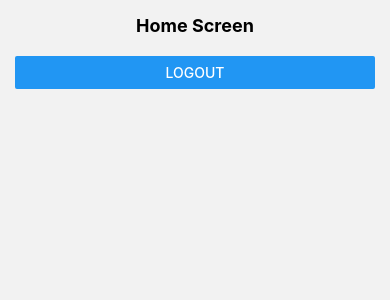
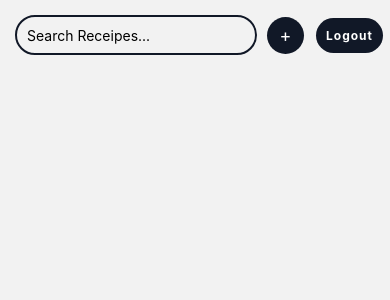
Before and after one commit to nansmatty/React-Native-Receipe-App, a React Native app: screen /Home in a window 390 px wide. Shown: the top 300 px of the page. Built offline with nearby package versions, Linux system fonts and the light colour scheme.

Commit message:
Basic Structure of Receipe Context Complete

```diff
--- a/App.tsx
+++ b/App.tsx
@@ -1,13 +1,16 @@
 import {NavigationContainer} from '@react-navigation/native';
 import RootNavigation from './src/navigation/RootNavigation';
 import {AuthProvider} from './src/context/AuthContext';
+import {ReceipeProvider} from './src/context/ReceipeContext';
 
 function App(): React.JSX.Element {
   return (
     <AuthProvider>
-      <NavigationContainer>
-        <RootNavigation />
-      </NavigationContainer>
+      <ReceipeProvider>
+        <NavigationContainer>
+          <RootNavigation />
+        </NavigationContainer>
+      </ReceipeProvider>
     </AuthProvider>
   );
 }
--- /dev/null
+++ b/src/components/CreateReceipeForm.tsx
@@ -0,0 +1,145 @@
+import {
+  Alert,
+  StyleSheet,
+  Text,
+  TextInput,
+  TouchableOpacity,
+  View,
+} from 'react-native';
+import React, {useState} from 'react';
+import {Picker} from '@react-native-picker/picker';
+import {Receipe} from '../context/ReceipeContext';
+
+interface CreateReceipeFormProps {
+  onSubmit: (
+    receipe: Omit<Receipe, '_id' | 'createdBy' | 'createdAt'>,
+  ) => Promise<void>;
+  onCancel: () => void;
+}
+
+const CreateReceipeForm: React.FC<CreateReceipeFormProps> = ({
+  onCancel,
+  onSubmit,
+}) => {
+  const [title, setTitle] = useState('');
+  const [description, setDescription] = useState('');
+  const [difficulty, setDifficulty] = useState<'Easy' | 'Medium' | 'Hard'>(
+    'Easy',
+  );
+
+  const resetState = () => {
+    setTitle('');
+    setDescription('');
+    setDifficulty('Easy');
+  };
+
+  const handleCreateReceipe = async () => {
+    if (title && description) {
+      onSubmit({title, description, difficulty});
+      resetState();
+    } else {
+      Alert.alert(
+        'Invalid input',
+        'Receipe create failed. Please fill all the fields',
+      );
+    }
+  };
+
+  return (
+    <View style={styles.container}>
+      <Text style={[styles.textStyle, {fontSize: 20, marginBottom: 15}]}>
+        Create Receipe Form
+      </Text>
+      <TextInput
+        style={styles.inputBox}
+        placeholder="Receipe Title"
+        value={title}
+        onChangeText={setTitle}
+      />
+      <TextInput
+        style={[styles.inputBox, styles.textArea]}
+        placeholder="Receipe Description"
+        value={description}
+        onChangeText={itemValue =>
+          setDescription(itemValue as 'Easy' | 'Medium' | 'Hard')
+        }
+      />
+      <View style={styles.pickerContainer}>
+        <Text style={[styles.textStyle, {marginRight: 20, fontSize: 14}]}>
+          Difficulty
+        </Text>
+        <Picker
+          style={styles.picker}
+          selectedValue={difficulty}
+          onValueChange={setDifficulty}>
+          <Picker.Item label="Easy" value="Easy" />
+          <Picker.Item label="Medium" value="Medium" />
+          <Picker.Item label="Hard" value="Hard" />
+        </Picker>
+      </View>
+      <View style={styles.btnContainer}>
+        <TouchableOpacity style={[styles.btn]} onPress={handleCreateReceipe}>
+          <Text style={[styles.textStyle, {color: '#fff', fontSize: 12}]}>
+            Create Receipe
+          </Text>
+        </TouchableOpacity>
+        <TouchableOpacity
+          style={[styles.btn, {backgroundColor: '#9f1239'}]}
+          onPress={onCancel}>
+          <Text style={[styles.textStyle, {color: '#fff', fontSize: 12}]}>
+            Cancel
+          </Text>
+        </TouchableOpacity>
+      </View>
+    </View>
+  );
+};
+
+const styles = StyleSheet.create({
+  container: {
+    flex: 1,
+    padding: 15,
+    backgroundColor: '#fff',
+  },
+  textStyle: {
+    fontWeight: 'bold',
+    letterSpacing: 1,
+  },
+  textArea: {
+    height: 100,
+    textAlignVertical: 'top',
+  },
+
+  inputBox: {
+    width: '100%',
+    height: 50,
+    padding: 15,
+    marginVertical: 10,
+    borderWidth: 1,
+    borderColor: '#ccc',
+    borderRadius: 10,
+    backgroundColor: '#f1f1f1',
+  },
+  pickerContainer: {
+    flexDirection: 'row',
+    alignItems: 'center',
+    marginBottom: 10,
+  },
+  picker: {
+    flex: 1,
+    height: 70,
+  },
+  btnContainer: {
+    flexDirection: 'row',
+    gap: 10,
+  },
+  btn: {
+    padding: 15,
+    marginVertical: 10,
+    backgroundColor: '#111827',
+    alignItems: 'center',
+    borderRadius: 10,
+  },
+});
+
+export default CreateReceipeForm;
--- a/src/context/AuthContext.tsx
+++ b/src/context/AuthContext.tsx
@@ -1,6 +1,7 @@
 import AsyncStorage from '@react-native-async-storage/async-storage';
 import axios from 'axios';
 import {createContext, ReactNode, useEffect, useState} from 'react';
+import {ActivityIndicator} from 'react-native';
 
 const API_URL = 'http://10.0.2.2:4000';
 
@@ -100,6 +101,7 @@ export const AuthProvider: React.FC<{children: ReactNode}> = ({children}) => {
 
   const signOut = async (): Promise<void> => {
     try {
+      await axios.post(`${API_URL}/api/v1/auth/logout`);
       await AsyncStorage.removeItem('token');
       setToken(null);
       await AsyncStorage.removeItem('userId');
@@ -109,6 +111,8 @@ export const AuthProvider: React.FC<{children: ReactNode}> = ({children}) => {
       console.error('Error Details', error);
     }
   };
+
+  if (isLoading) return <ActivityIndicator size={'small'} color={'#111827'} />;
 
   return (
     <AuthContext.Provider
--- /dev/null
+++ b/src/context/ReceipeContext.tsx
@@ -0,0 +1,56 @@
+import axios from 'axios';
+import {createContext, ReactNode, useState} from 'react';
+
+const API_URL = 'http://10.0.2.2:4000';
+
+export interface Receipe {
+  _id: string;
+  title: string;
+  description: string;
+  difficulty: 'Easy' | 'Medium' | 'Hard';
+  createdBy: string;
+  createdAt: string;
+}
+
+interface ReceipeContextData {
+  receipes: Receipe[];
+  createReceipe: (
+    receipe: Omit<Receipe, '_id' | 'createdBy' | 'createdAt'>,
+  ) => Promise<void>;
+  // getReceipes: () => Promise<void>;
+  // updateReceipe: (receipe: Receipe) => Promise<void>;
+  // deleteReceipe: (receipeId: string) => Promise<void>;
+  // isLoading: boolean;
+}
+
+export const ReceipeContext = createContext<ReceipeContextData>(
+  {} as ReceipeContextData,
+);
+
+export const ReceipeProvider: React.FC<{children: ReactNode}> = ({
+  children,
+}) => {
+  const [receipes, setReceipes] = useState<Receipe[]>([]);
+
+  const createReceipe = async (
+    receipe: Omit<Receipe, '_id' | 'createdBy' | 'createdAt'>,
+  ) => {
+    // try {
+    //   const response = await axios.post(`${API_URL}/api/v1/receipes`, receipe, {
+    //     headers: {
+    //       Authorization: `Bearer ${token}`,
+    //     },
+    //   });
+    //   setReceipes([...Receipes, response.data.data.receipe]);
+    // } catch (error) {
+    //   console.error('Error Details', error);
+    // }
+    console.log({receipe});
+  };
+
+  return (
+    <ReceipeContext.Provider value={{receipes, createReceipe}}>
+      {children}
+    </ReceipeContext.Provider>
+  );
+};
--- a/src/navigation/RootNavigation.tsx
+++ b/src/navigation/RootNavigation.tsx
@@ -23,11 +23,7 @@ const Stack = createNativeStackNavigator<RootNavigationProps>();
 
 const RootNavigation: React.FC = () => {
   const navigation = useNavigation<NavigationProp>();
-  const {isAuthenticated, checkAuth, isLoading} = useContext(AuthContext);
-
-  useEffect(() => {
-    checkAuth();
-  }, []);
+  const {isAuthenticated, isLoading} = useContext(AuthContext);
 
   useEffect(() => {
     if (!isLoading) {
--- a/src/screens/HomeScreen.tsx
+++ b/src/screens/HomeScreen.tsx
@@ -1,8 +1,20 @@
-import {Alert, Button, StyleSheet, Text, View} from 'react-native';
-import React, {useContext} from 'react';
+import {
+  Alert,
+  Button,
+  Modal,
+  StyleSheet,
+  Text,
+  TextInput,
+  Touchable,
+  TouchableOpacity,
+  View,
+} from 'react-native';
+import React, {useContext, useState} from 'react';
 import {AuthContext} from '../context/AuthContext';
 import {NativeStackNavigationProp} from '@react-navigation/native-stack';
 import {RootNavigationProps} from '../navigation/RootNavigation';
+import CreateReceipeForm from '../components/CreateReceipeForm';
+import {Receipe, ReceipeContext} from '../context/ReceipeContext';
 
 type HomeScreenNavigationProps = NativeStackNavigationProp<
   RootNavigationProps,
@@ -14,7 +26,11 @@ interface HomeScreenProps {
 }
 
 const HomeScreen: React.FC<HomeScreenProps> = ({navigation}) => {
+  const [showModal, setShowModal] = useState(false);
+  const [searchQuery, setSearchQuery] = useState('');
+
   const {signOut} = useContext(AuthContext);
+  const {createReceipe} = useContext(ReceipeContext);
 
   const handleLogout = () => {
     Alert.alert('Logout', 'Are you sure you want to logout?', [
@@ -32,23 +48,89 @@ const HomeScreen: React.FC<HomeScreenProps> = ({navigation}) => {
     ]);
   };
 
+  const handleOnCreateBtnSubmit = async (
+    newReceipe: Omit<Receipe, '_id' | 'createdBy' | 'createdAt'>,
+  ) => {
+    await createReceipe(newReceipe);
+    setShowModal(false);
+  };
+
   return (
     <View style={styles.sectionContainer}>
-      <Text style={styles.sectionTitle}>Home Screen</Text>
-      <Button title="Logout" onPress={handleLogout} />
+      <View style={styles.header}>
+        <TextInput
+          style={styles.searchInput}
+          placeholder="Search Receipes..."
+          value={searchQuery}
+          onChangeText={setSearchQuery}
+        />
+        <TouchableOpacity
+          style={styles.iconBtn}
+          onPress={() => setShowModal(true)}>
+          <Text style={styles.btnText}>+</Text>
+        </TouchableOpacity>
+        <TouchableOpacity style={styles.logoutBtn} onPress={handleLogout}>
+          <Text style={styles.logoutBtnText}>Logout</Text>
+        </TouchableOpacity>
+      </View>
+
+      {/* Modal for creating new receipe */}
+
+      <Modal
+        visible={showModal}
+        animationType="slide"
+        onRequestClose={() => setShowModal(false)}>
+        <CreateReceipeForm
+          onCancel={() => setShowModal(false)}
+          onSubmit={handleOnCreateBtnSubmit}
+        />
+      </Modal>
     </View>
   );
 };
 
 const styles = StyleSheet.create({
   sectionContainer: {
+    flex: 1,
     padding: 15,
   },
-  sectionTitle: {
+  header: {
+    flexDirection: 'row',
+    alignItems: 'center',
+  },
+  searchInput: {
+    flex: 1,
+    height: 40,
+    borderWidth: 2,
+    borderColor: '#111827',
+    borderRadius: 20,
+    paddingHorizontal: 10,
+    marginRight: 10,
+  },
+  iconBtn: {
+    width: 37,
+    height: 37,
+    borderRadius: 22.5,
+    backgroundColor: '#111827',
+    justifyContent: 'center',
+    alignItems: 'center',
+  },
+  btnText: {
     fontSize: 18,
+    color: 'white',
+  },
+  logoutBtnText: {
+    color: 'white',
+    fontSize: 12,
     fontWeight: 'bold',
-    textAlign: 'center',
-    marginBottom: 20,
+    letterSpacing: 1,
+  },
+  logoutBtn: {
+    padding: 10,
+    // backgroundColor: '#9f1239',
+    backgroundColor: '#111827',
+    borderRadius: 24,
+    marginLeft: 12,
   },
 });
 
```
